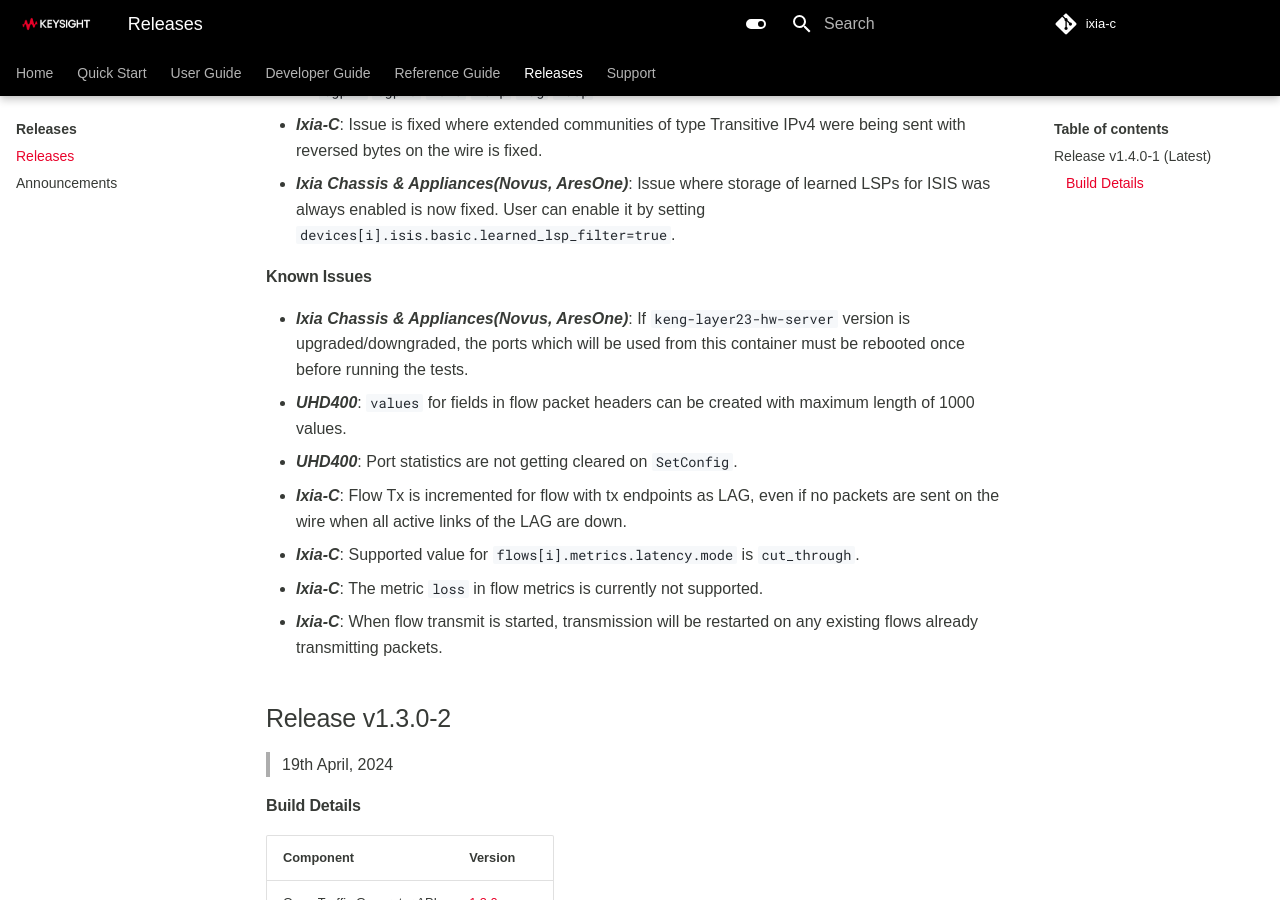
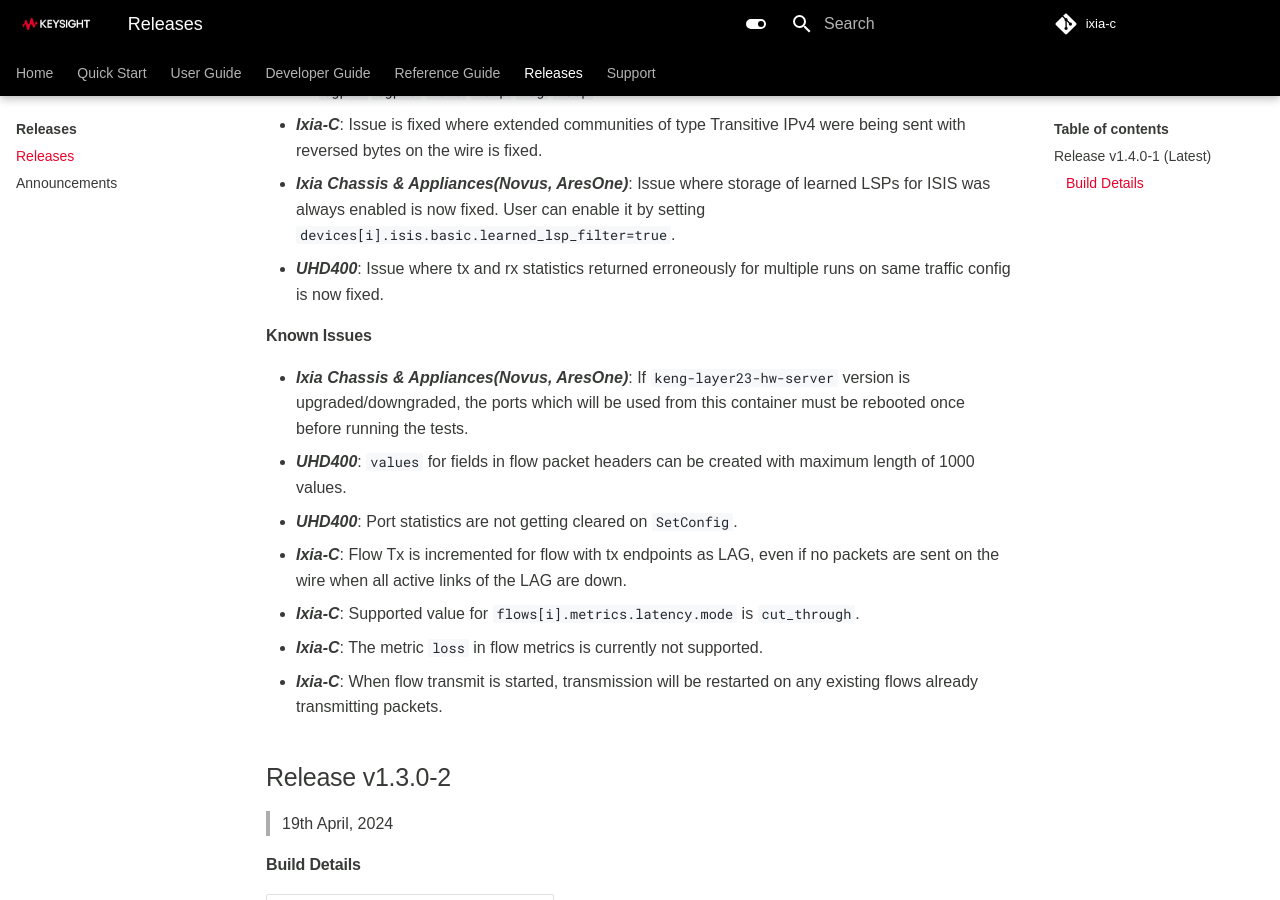
Before and after one commit to open-traffic-generator/ixia-c, an MkDocs documentation site: the page built from docs/releases.md, in a window 1280 px wide and 900 px high, scrolled down 1670 px. Built offline with MkDocs 1.6.1 and Material for MkDocs 9.7.7, drawn with Linux system fonts in a browser that asks for light colours; some web fonts are replaced; comment, search, counter and statistics services are not loaded.

Commit message:
release v1.4.0-1

```diff
--- a/docs/releases.md
+++ b/docs/releases.md
@@ -48,6 +48,7 @@
 * <b><i>Ixia-C, Ixia Chassis & Appliances(Novus, AresOne), UHD400</i></b>: Issue is fixed where metric columns were being returned that were not part of the requested metric columns in the `get_metrics` request for `bgpv4`/`bgpv6`/`isis`/`rsvp`/`lag`/`lacp`.
 * <b><i>Ixia-C</i></b>: Issue is fixed where extended communities of type Transitive IPv4 were being sent with reversed bytes on the wire is fixed.
 * <b><i>Ixia Chassis & Appliances(Novus, AresOne)</i></b>: Issue where storage of learned LSPs for ISIS was always enabled is now fixed. User can enable it by setting `devices[i].isis.basic.learned_lsp_filter=true`.
+* <b><i>UHD400</i></b>: Issue where tx and rx statistics returned erroneously for multiple runs on same traffic config is now fixed.
 
 
 #### Known Issues
```
